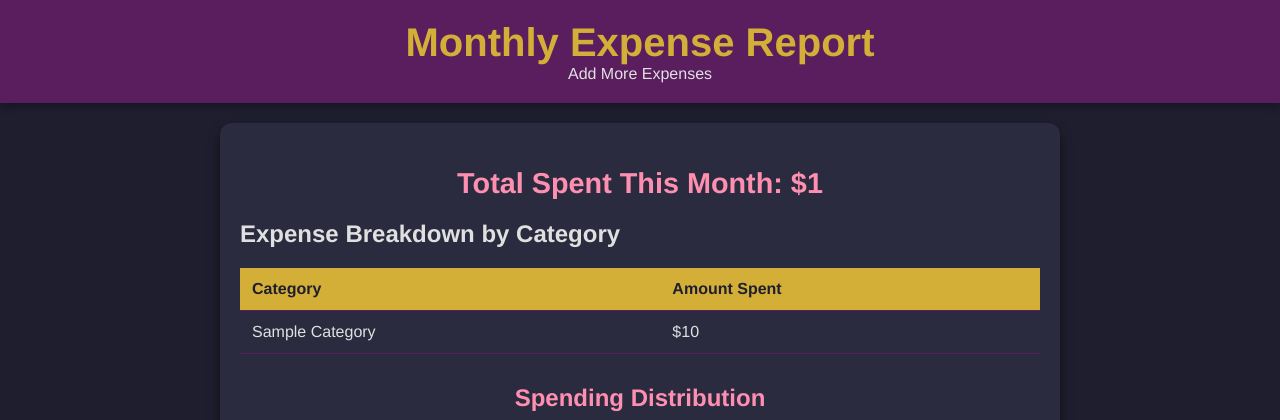
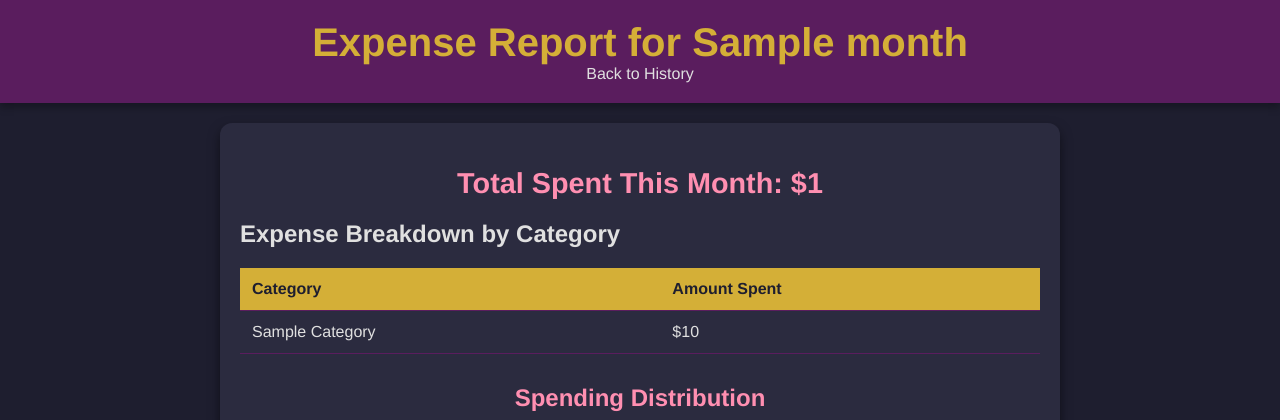
Before and after one commit to Tolu-McGill/App-for-Rose, a Flask app: template templates/report.html in a window 1280 px wide. Shown: the top 420 px of the page. Run offline with Flask 3, Linux system fonts and the light colour scheme; the template is opened without the code that fills it: most values are stand-ins (such as "Sample title", 1, 10 or a date in 2020); some libraries are stand-ins or nearby versions.

Commit message:
Update report.html
updated header

```diff
--- a/templates/report.html
+++ b/templates/report.html
@@ -10,8 +10,8 @@
 <body>
 
     <header>
-        <h1>Monthly Expense Report</h1>
-        <a href="{{ url_for('index') }}">Add More Expenses</a>
+        <h1>Expense Report for {{ month }}</h1>
+        <a href="{{ url_for('history') }}">Back to History</a>
     </header>
 
     <main>
```
